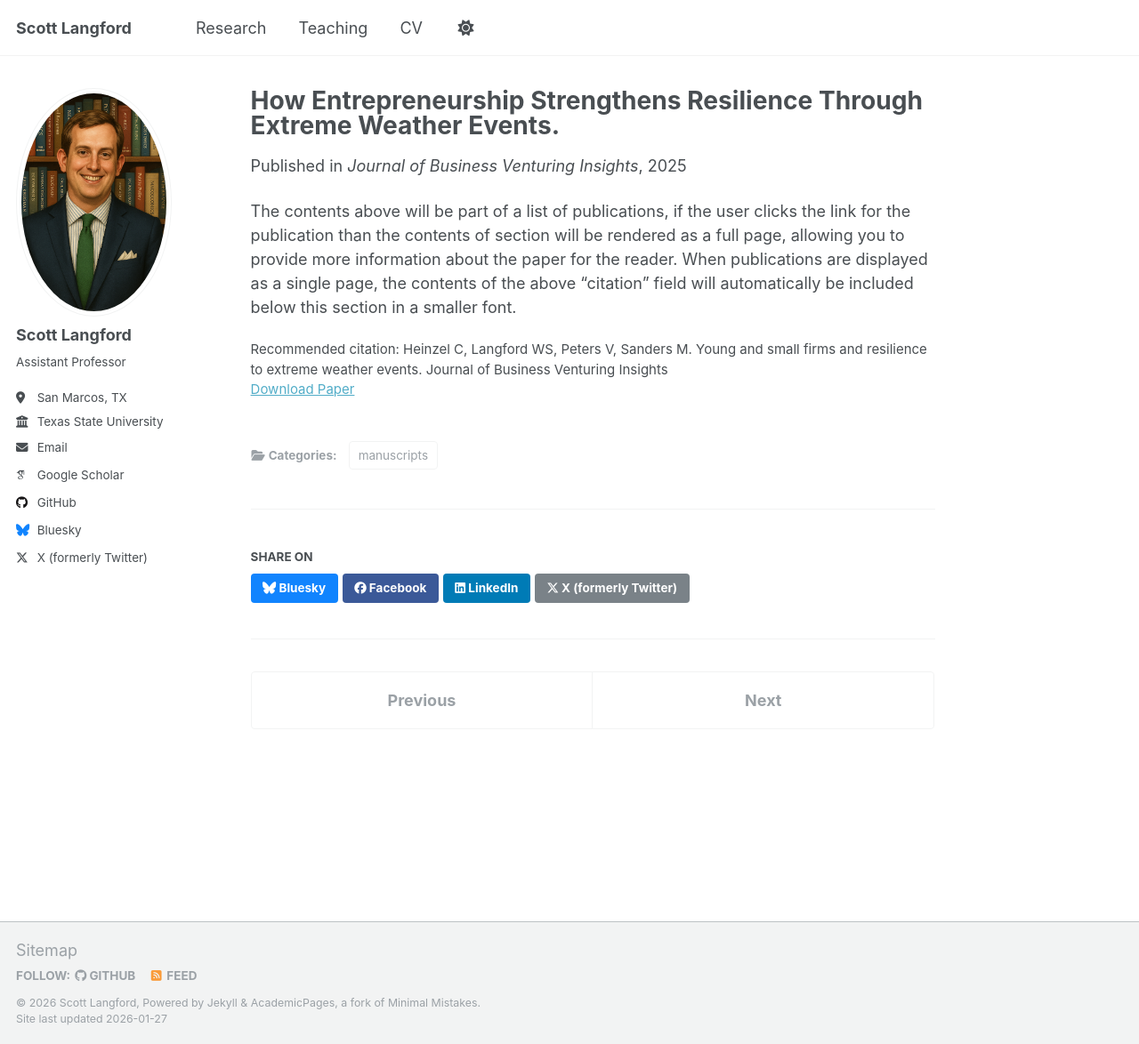
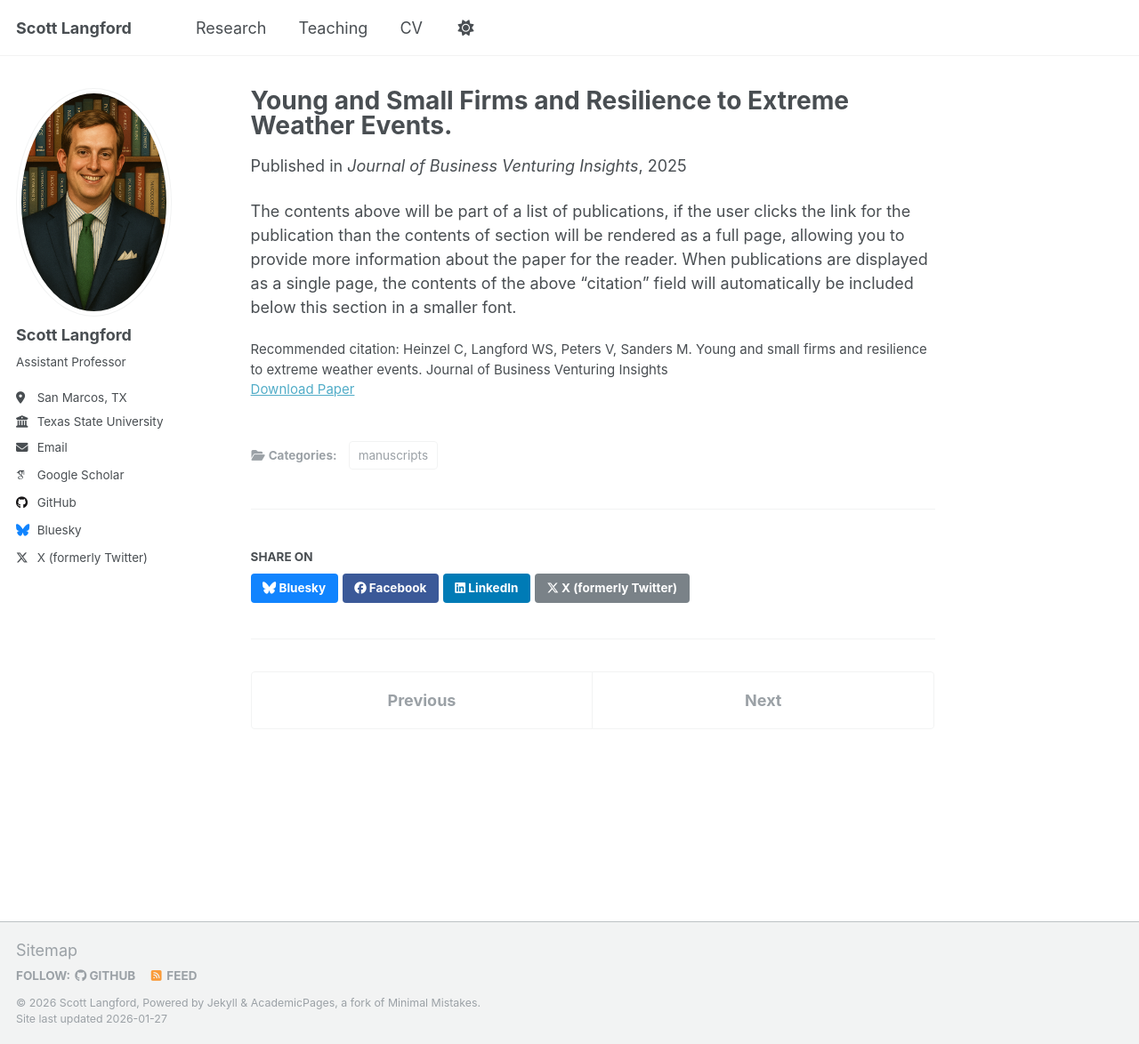
Before and after one commit to scottlangford2/scott_langford, a Jekyll site: the page built from _research/2025_JBVI.md, in a window 1280 px wide and 1174 px high. Shown: the whole window at 89% size. Built offline with Jekyll 4.4.1, drawn with Linux system fonts in a browser that asks for light colours; some web fonts are replaced.

Commit message:
Update title of research paper on resilience

```diff
--- a/_research/2025_JBVI.md
+++ b/_research/2025_JBVI.md
@@ -1,5 +1,5 @@
 ---
-title: "How Entrepreneurship Strengthens Resilience Through Extreme Weather Events."
+title: "Young and Small Firms and Resilience to Extreme Weather Events."
 collection: research
 category: manuscripts
 permalink: /research/2025_JBVI
```
